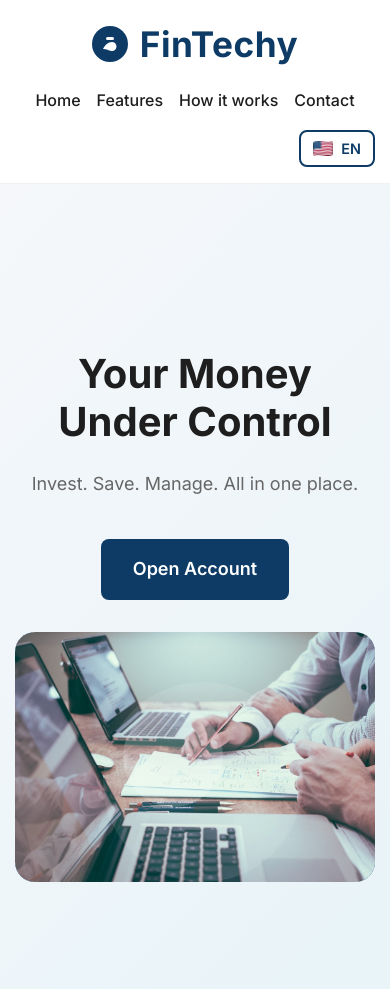
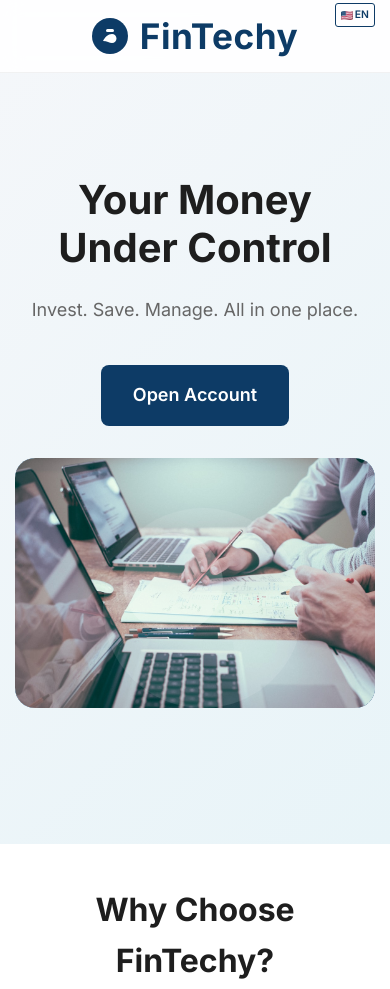
Before and after one commit to pavel13595/fintechy-landing, a plain HTML site: page index.html in a window 390 px wide. Shown: the top 989 px of the page. Drawn offline with Linux system fonts and the light colour scheme.

Commit message:
Improve responsive design for language switcher button
- Added mobile-first responsive design for language selector
- Positioned language button in navigation after Contact on desktop
- Fixed language button visibility issues on mobile devices
- Optimized touch targets and sizing for all screen sizes
- Added support for landscape orientation and ultra-small screens
- Improved accessibility with proper focus states and reduced motion support
- Enhanced visual feedback with hover and active states

```diff
--- a/css/style.css
+++ b/css/style.css
@@ -196,51 +196,76 @@ body {
 .container { max-width: 1200px; margin: 0 auto; padding: 0 20px; }
 
 /* Header */
-header { top: 0; width: 100%; background: rgba(255, 255, 255, 0.892); backdrop-filter: blur(10px); z-index: 1000; border-bottom: 1px solid var(--shadow-color); }
+header {
+  position: fixed;
+  top: 0;
+  width: 100%;
+  background: rgba(255, 255, 255, 0.892);
+  backdrop-filter: blur(10px);
+  z-index: 1000;
+  border-bottom: 1px solid var(--shadow-color);
+}
 .header-content { display: flex; justify-content: space-between; align-items: center; padding: 1rem 0; gap: 2rem; }
 .logo { font-size: 1.5rem; font-weight: 700; color: var(--accent-blue); text-decoration: none; }
-nav ul { display: flex; list-style: none; gap: 2rem; }
+nav { display: flex; align-items: center; }
+nav ul { display: flex; list-style: none; gap: 2rem; margin: 0; }
 nav a { text-decoration: none; color: var(--primary-text); font-weight: 500; transition: color 0.3s ease; }
 nav a:hover { color: var(--accent-blue); }
 
 /* Language Switcher */
 .language-switcher {
-  margin-left: auto;
+  /* On desktop: positioned after nav by flexbox */
+  margin-left: 2rem;
 }
 .lang-btn {
   background: none;
-  border: 2px solid var(--accent-blue);
-  border-radius: 8px;
-  padding: 8px 12px;
+  border: 1px solid var(--accent-blue);
+  border-radius: 6px;
+  padding: 4px 8px;
   display: flex;
   align-items: center;
-  gap: 8px;
+  gap: 4px;
   cursor: pointer;
   transition: all 0.3s ease;
   font-family: 'Inter', sans-serif;
   font-weight: 500;
   color: var(--accent-blue);
+  min-height: 32px;
+  white-space: nowrap;
+  font-size: 0.8rem;
 }
 .lang-btn:hover {
   background: var(--accent-blue);
   color: white;
+  transform: translateY(-1px);
+  box-shadow: 0 2px 8px rgba(13, 59, 102, 0.2);
+}
+.lang-btn:active {
+  transform: translateY(0);
+  box-shadow: 0 1px 4px rgba(13, 59, 102, 0.3);
+}
+.lang-btn:focus {
+  outline: 2px solid var(--accent-blue);
+  outline-offset: 2px;
 }
 .flag-icon {
-  width: 20px;
-  height: 15px;
+  width: 16px;
+  height: 12px;
   object-fit: cover;
-  border-radius: 2px;
+  border-radius: 1px;
+  flex-shrink: 0;
 }
 .lang-code {
-  font-size: 0.9rem;
+  font-size: 0.75rem;
   font-weight: 600;
+  line-height: 1;
 }
 .cta-button { background: var(--cta-bg); color: var(--cta-text); padding: 0.75rem 1.5rem; border-radius: 8px; text-decoration: none; font-weight: 600; transition: all 0.3s ease; border: none; cursor: pointer; display: inline-block; }
 .cta-button:hover { transform: scale(1.05); box-shadow: 0 4px 12px rgba(13, 59, 102, 0.3); }
 .cta-button.large { padding: 1rem 2rem; font-size: 1.125rem; }
 
 /* Hero Section */
-.hero { min-height: 100vh; display: flex; align-items: center; background: linear-gradient(135deg, var(--light-bg) 0%, #e8f4f8 100%); padding: 60px 0 40px; }
+.hero { min-height: 100vh; display: flex; align-items: center; background: linear-gradient(135deg, var(--light-bg) 0%, #e8f4f8 100%); padding: 80px 0 40px; }
 .hero-content { display: grid; grid-template-columns: 1fr 1fr; gap: 4rem; align-items: center; }
 .hero-text h1 { font-size: clamp(2.5rem, 5vw, 4rem); font-weight: 700; line-height: 1.2; margin-bottom: 1.5rem; color: var(--primary-text); }
 .hero-text p { font-size: clamp(1.125rem, 2.5vw, 1.5rem); color: #666; margin-bottom: 2.5rem; line-height: 1.6; }
@@ -296,8 +321,47 @@ footer { background: var(--primary-text); color: white; padding: 3rem 0 2rem; }
 
 /* Responsive Design */
 @media (max-width: 768px) {
-    .header-content { flex-direction: column; gap: 1rem; }
-    nav ul { gap: 1rem; }
+    .header-content {
+        flex-direction: row;
+        gap: 1rem;
+        padding: 0.75rem 0;
+        justify-content: center;
+        position: relative;
+    }
+    .logo {
+        margin: 0 auto;
+        text-align: center;
+    }
+    /* Hide only navigation menu on mobile, not the language switcher */
+    nav ul {
+        display: none;
+    }
+    nav {
+        display: none;
+    }
+    /* Move language switcher to top right on mobile */
+    .language-switcher {
+        position: absolute;
+        top: 0.25rem;
+        right: 0;
+        z-index: 1001;
+        margin-left: 0;
+    }
+    .lang-btn {
+        padding: 3px 6px;
+        min-height: 28px;
+        gap: 3px;
+        border-radius: 4px;
+        font-size: 0.7rem;
+    }
+    .flag-icon {
+        width: 14px;
+        height: 10px;
+    }
+    .lang-code {
+        font-size: 0.7rem;
+        font-weight: 600;
+    }
     .hero-content { grid-template-columns: 1fr; gap: 2rem; text-align: center; }
     .hero-visual { height: 250px; }
     .features-grid { grid-template-columns: 1fr; }
@@ -306,10 +370,132 @@ footer { background: var(--primary-text); color: white; padding: 3rem 0 2rem; }
     .contact-form input { min-width: 100%; }
     section { padding: 60px 0; }
 }
+
 @media (max-width: 480px) {
     .container { padding: 0 15px; }
-    .hero { padding: 50px 0 30px; }
+    .header-content {
+        padding: 0.5rem 0;
+        gap: 0.75rem;
+    }
+    /* Ensure navigation is hidden on small screens */
+    nav {
+        display: none;
+    }
+    /* Language switcher positioning for mobile */
+    .language-switcher {
+        position: absolute;
+        top: 0.2rem;
+        right: 0;
+        z-index: 1001;
+        margin-left: 0;
+    }
+    .lang-btn {
+        padding: 2px 5px;
+        min-height: 24px;
+        gap: 2px;
+        border-radius: 3px;
+        font-size: 0.65rem;
+        border-width: 1px;
+    }
+    .flag-icon {
+        width: 12px;
+        height: 9px;
+    }
+    .lang-code {
+        font-size: 0.65rem;
+        font-weight: 600;
+    }
+    .hero { padding: 70px 0 30px; } /* Увеличили отступ сверху из-за фиксированного хедера */
     .feature-card,
     .step { padding: 1.5rem; }
     section { padding: 40px 0; }
 }
+
+/* Ultra small screens and older devices */
+@media (max-width: 320px) {
+    .lang-btn {
+        padding: 2px 4px;
+        min-height: 22px;
+        gap: 2px;
+    }
+    .flag-icon {
+        width: 10px;
+        height: 8px;
+    }
+    .lang-code {
+        font-size: 0.6rem;
+    }
+}
+
+/* Landscape orientation on mobile devices */
+@media (max-height: 500px) and (orientation: landscape) {
+    .language-switcher {
+        position: absolute;
+        top: 0.1rem;
+        right: 0;
+        z-index: 1001;
+        margin-left: 0;
+    }
+    .lang-btn {
+        padding: 2px 4px;
+        min-height: 24px;
+        gap: 2px;
+        font-size: 0.65rem;
+    }
+    nav {
+        display: none;
+    }
+}
+
+/* High DPI displays */
+@media (-webkit-min-device-pixel-ratio: 2), (min-resolution: 192dpi) {
+    .flag-icon {
+        image-rendering: -webkit-optimize-contrast;
+        image-rendering: crisp-edges;
+    }
+}
+
+/* Dark mode support */
+@media (prefers-color-scheme: dark) {
+    .lang-btn {
+        border-color: #4a90e2;
+        color: #4a90e2;
+    }
+    .lang-btn:hover {
+        background: #4a90e2;
+        color: #1a1a1a;
+    }
+    .lang-btn:focus {
+        outline-color: #4a90e2;
+    }
+}
+
+/* Reduced motion support */
+@media (prefers-reduced-motion: reduce) {
+    .lang-btn {
+        transition: background-color 0.2s ease, color 0.2s ease;
+    }
+    .lang-btn:hover {
+        transform: none;
+    }
+    .lang-btn:active {
+        transform: none;
+    }
+}
+
+/* Touch device optimizations */
+@media (hover: none) and (pointer: coarse) {
+    .lang-btn {
+        min-height: 32px;
+        padding: 4px 8px;
+    }
+    .lang-btn:hover {
+        transform: none;
+        box-shadow: none;
+    }
+    .lang-btn:active {
+        background: var(--accent-blue);
+        color: white;
+        transform: scale(0.95);
+    }
+}
```
